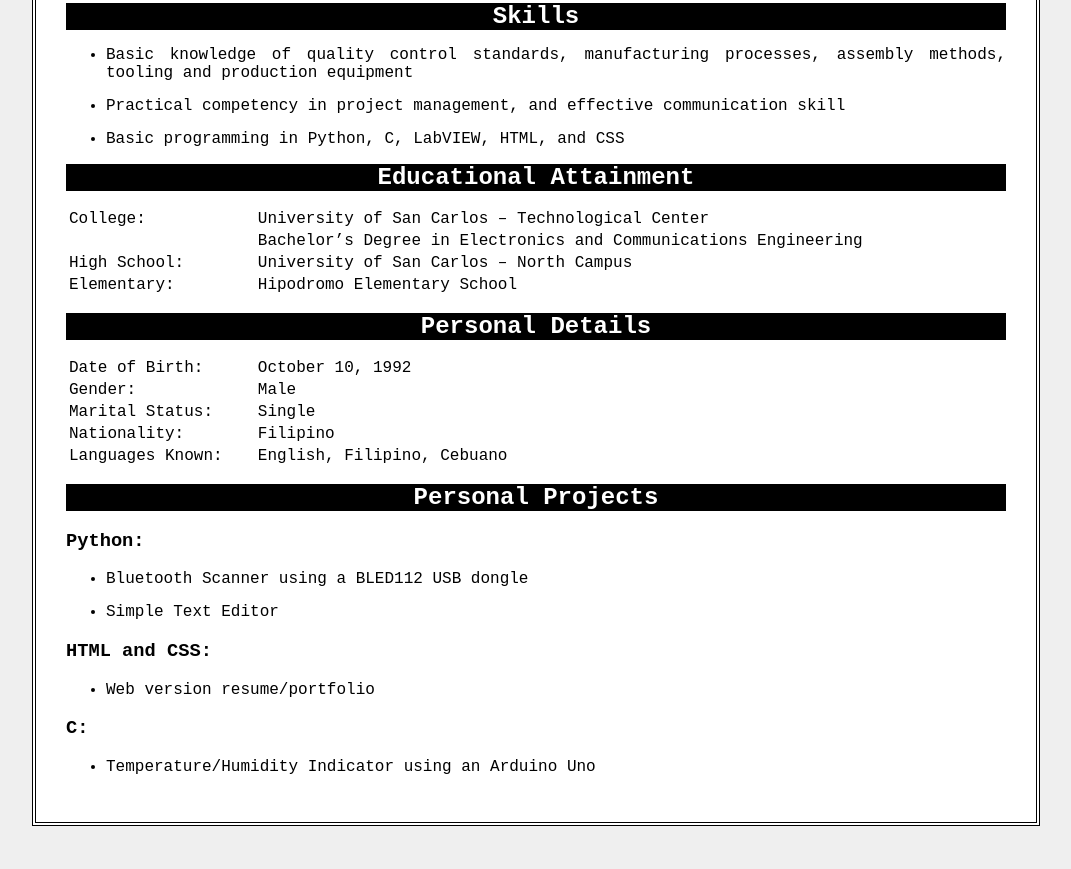
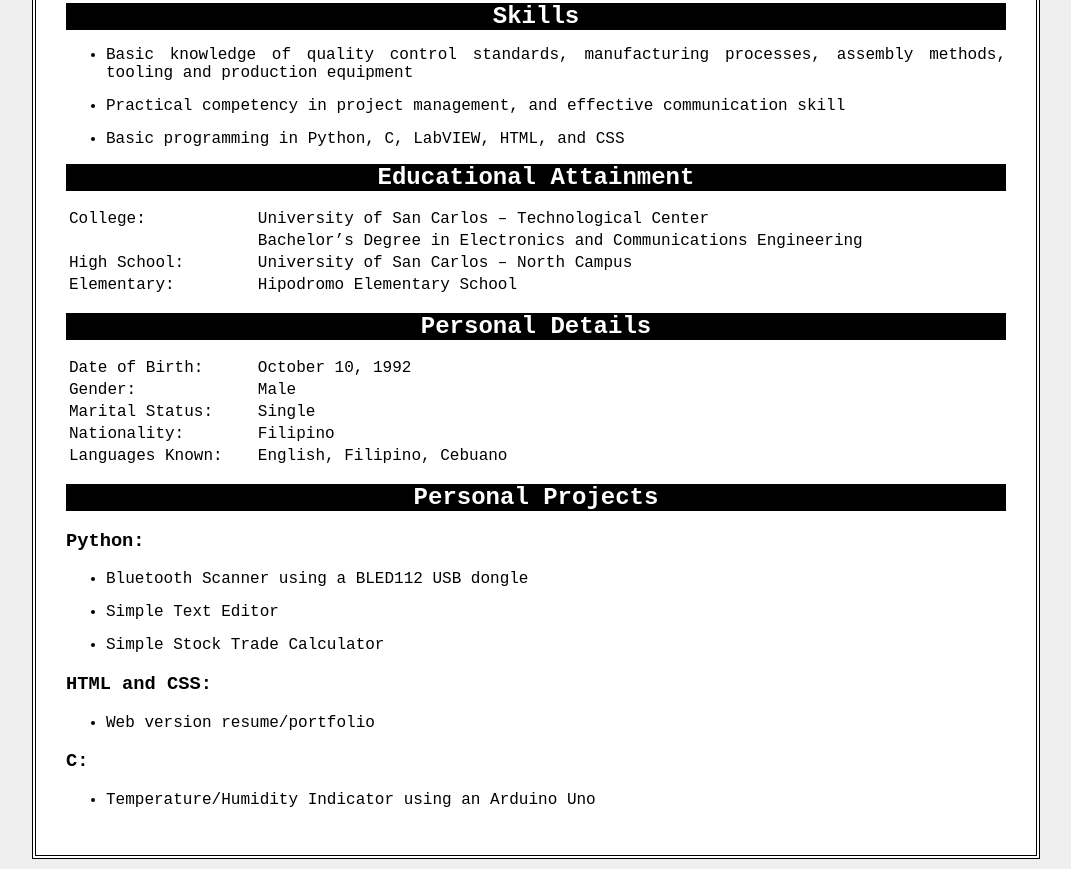
Before and after one commit to jocogum10/resume, a plain HTML site: page index.html in a window 1280 px wide. Shown: the part 1237-2106 px from the top of the page, without its empty margins (104-1175 px from the left). Before the commit the page ends 2073 px from the top, so only its background shows below. Drawn offline with Linux system fonts and the light colour scheme.

Commit message:
added another project list

```diff
--- a/index.html
+++ b/index.html
@@ -194,6 +194,9 @@
                         <li>
                             Simple Text Editor
                         </li>
+                        <li>
+                            Simple Stock Trade Calculator
+                        </li>
                     </ul>
                 </article>
                 <article>
```
